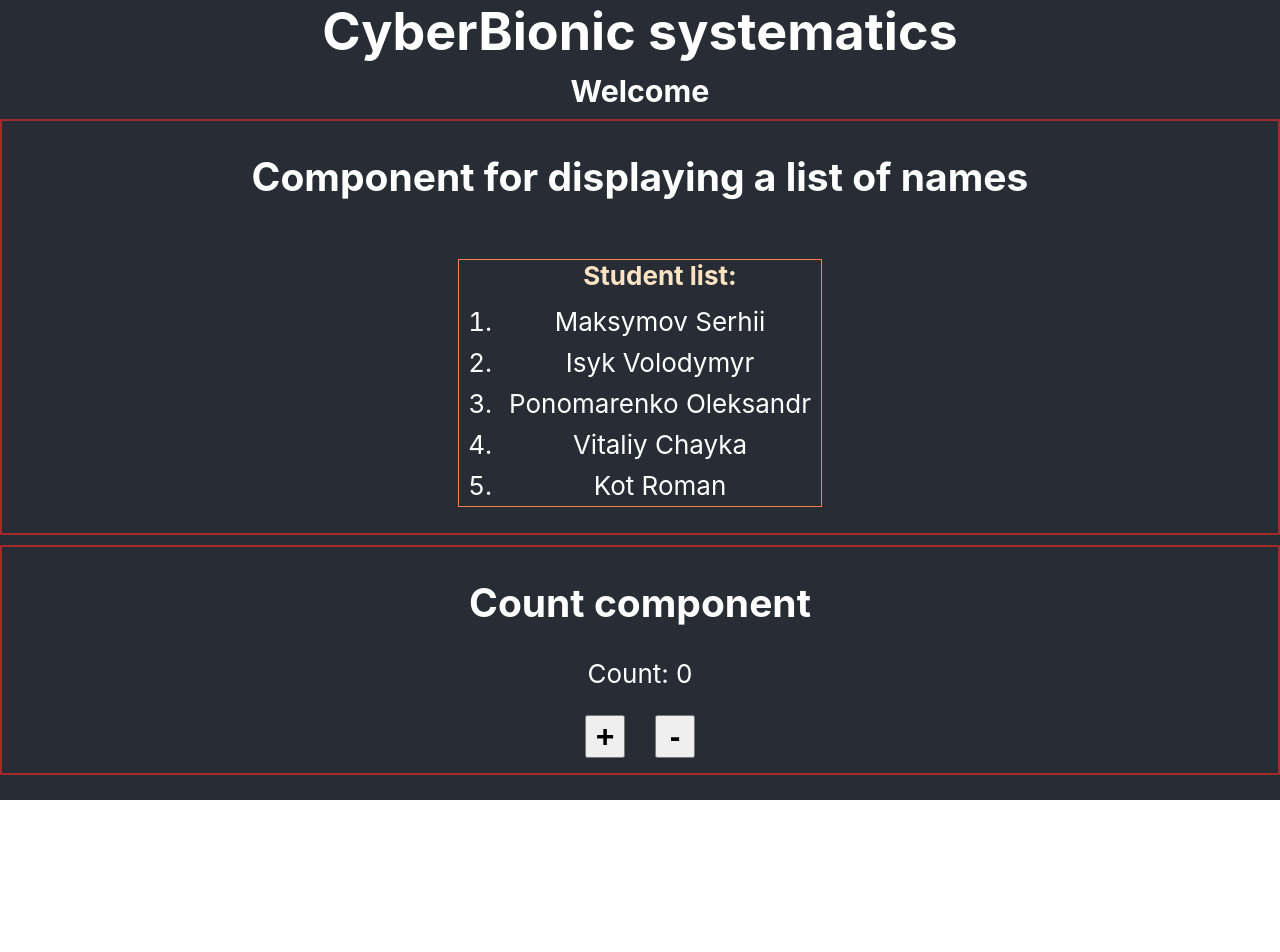
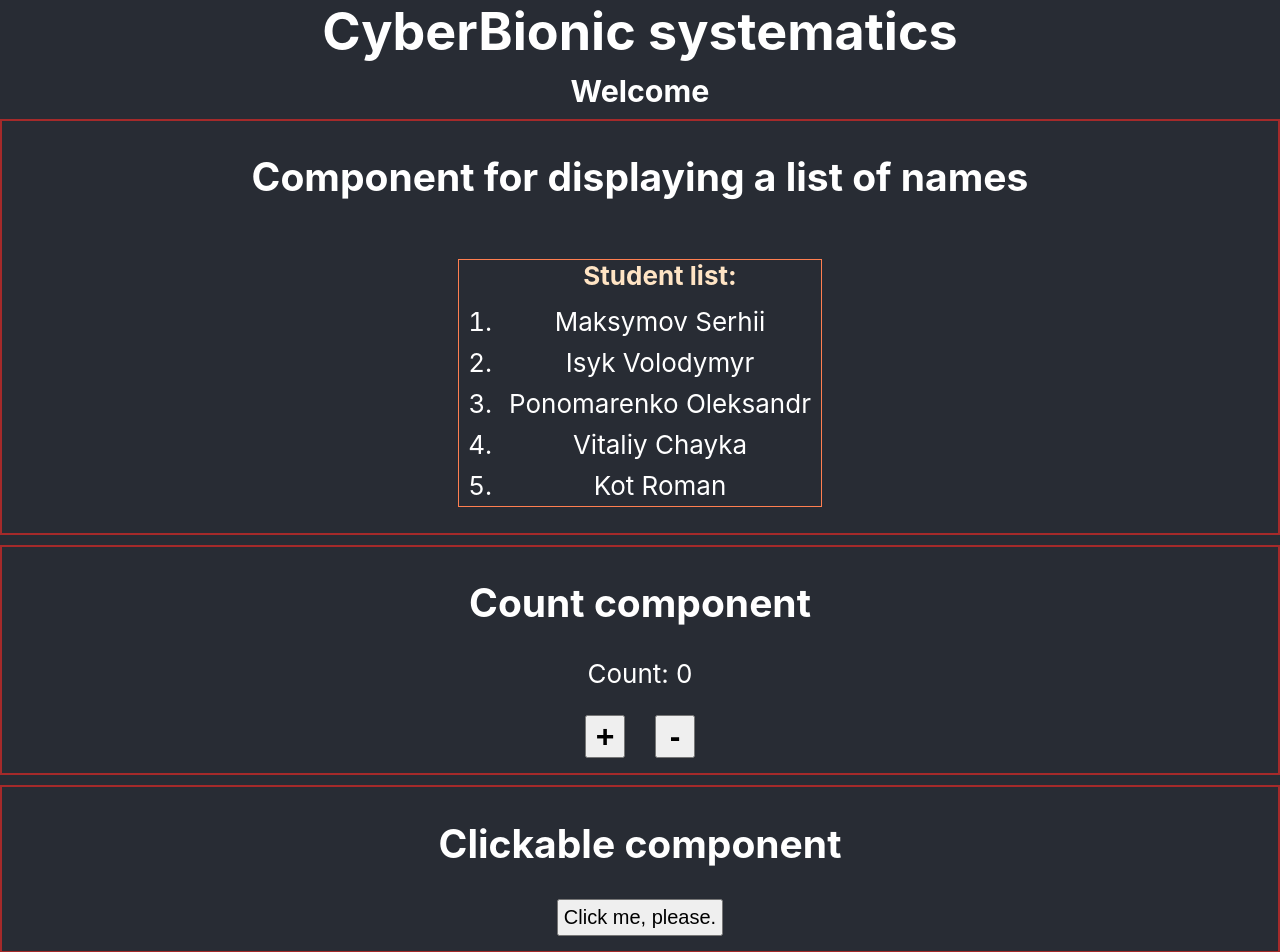
Before and after one commit to Maksymov-Serhii/maksymov_serhii_hw3, a React (Create React App) app: page / in a window 1280 px wide. Shown: the top 952 px of the page. Before the commit the page ends 800 px from the top, so only its background shows below. Built offline with nearby package versions, Linux system fonts and the light colour scheme.

Commit message:
added DivClick component

```diff
--- a/src/components/App/App.js
+++ b/src/components/App/App.js
@@ -1,5 +1,6 @@
-import Counter from '../Counter';
-import StudentList from '../StudentList';
+import Counter from '../Counter/Counter';
+import DivClick from '../DivClick/DivClick';
+import StudentList from '../StudentList/StudentList';
 import './App.css';
 
 function App() {
@@ -9,6 +10,7 @@ function App() {
       <h3 className='title'>Welcome</h3>
       <StudentList />
       <Counter />
+      <DivClick />
     </div>
   );
 }
--- a/src/components/Counter/index.js
+++ b/src/components/Counter/Counter.js
@@ -17,8 +17,8 @@ class Counter extends React.Component {
       <div className="some-component">
         <h2>Count component</h2>
         <p>Count: {this.state.counter}</p>
-        <button onClick={() => this.setState({counter: this.state.counter + 1})}>+</button>
-        <button onClick={this.handleClick}>-</button>
+        <button className="count-button" onClick={() => this.setState({counter: this.state.counter + 1})}>+</button>
+        <button className="count-button" onClick={this.handleClick}>-</button>
       </div>
     )
   }
--- a/src/components/Counter/counter.css
+++ b/src/components/Counter/counter.css
@@ -2,7 +2,7 @@
   border: 2px solid brown;
   margin: 10px 0;
 }
-button {
+.count-button {
   font-weight: bold;
   font-size: 32px;
   min-width: 40px;
--- /dev/null
+++ b/src/components/DivClick/DivClick.js
@@ -0,0 +1,18 @@
+import React from "react";
+import "./divClick.css"
+
+class DivClick extends React.Component {
+  render() {
+    return (
+      <div className="some-component" onClick={() => console.log("Div clicked")}>
+        <h2>Clickable component</h2>
+        <button className="div-click-button" onClick={(event) => {
+          event.stopPropagation();
+          console.log("Button clicked");
+        }}>Click me, please.</button>
+      </div>
+    )
+  }
+}
+
+export default DivClick;
--- /dev/null
+++ b/src/components/DivClick/divClick.css
@@ -0,0 +1,9 @@
+.some-component {
+  border: 2px solid brown;
+  margin: 10px 0;
+}
+.div-click-button {
+  font-size: 20px;
+  padding: 5px;
+  margin: 0 0 15px 0;
+}
--- a/src/components/StudentList/index.js
+++ b/src/components/StudentList/StudentList.js
@@ -38,7 +38,7 @@ class StudentList extends React.Component {
     return (
       <div className="some-component">
         <h2>Component for displaying a list of names</h2>
-        <ol>
+        <ol className="student-list">
           <p>Student list:</p>
 
           {students.map(student => {
--- a/src/components/StudentList/studentList.css
+++ b/src/components/StudentList/studentList.css
@@ -2,15 +2,15 @@
   border: 2px solid brown;
   margin: 10px 0;
 }
-ol {
+.student-list {
   display: inline-block;
   border: 1px solid coral;
 }
-ol p {
+.student-list p {
   margin: 0 0 10px 0;
   font-weight: bold;
   color: bisque;
 }
-li {
+.student-list li {
   padding: 5px 10px;
 }
```
